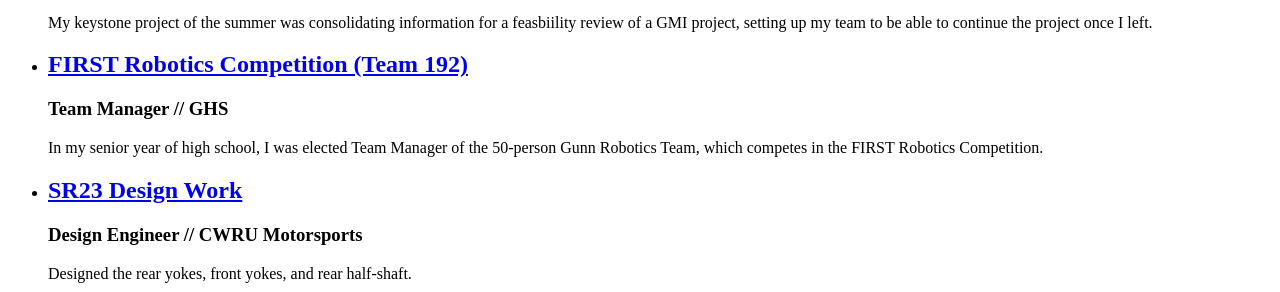
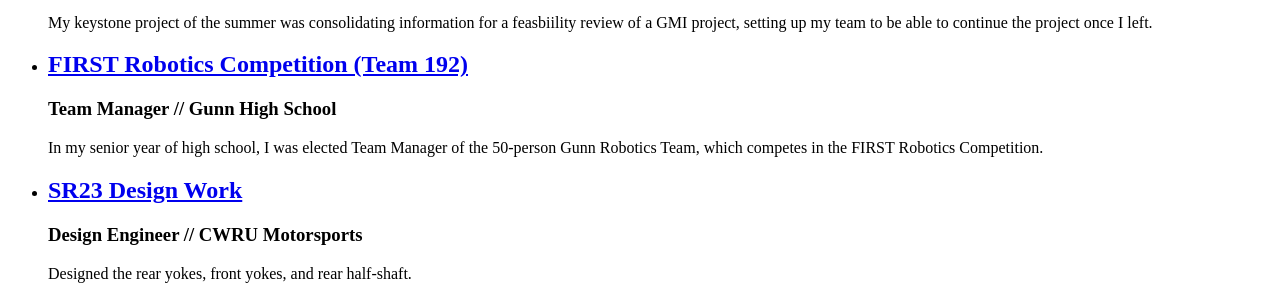
Before and after one commit to lucyttma/lucyttma.github.io, a Jekyll site: the page built from static/portfolio.html, in a window 1280 px wide. Shown: the part 232-524 px from the top of the page. Built offline with Jekyll 4.4.1, drawn with Linux system fonts in a browser that asks for light colours.

Commit message:
Update grt192.md

```diff
--- a/_portfolio/grt192.md
+++ b/_portfolio/grt192.md
@@ -2,7 +2,7 @@
 name: FIRST Robotics Competition (Team 192)
 position: Team Manager
 time: Fall 2020 - Spring 2023
-organization: GHS
+organization: Gunn High School
 ---
 
 In my senior year of high school, I was elected Team Manager of the 50-person Gunn Robotics Team, which competes in the FIRST Robotics Competition.
```
